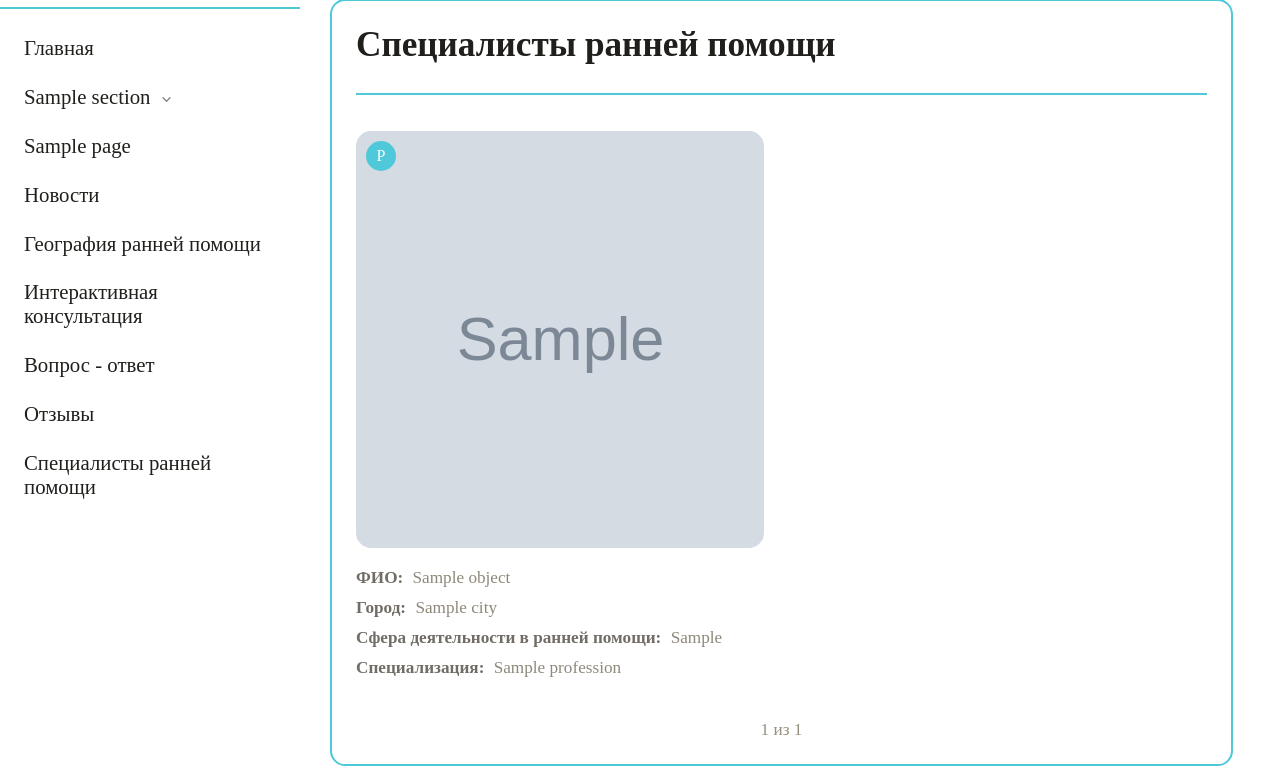
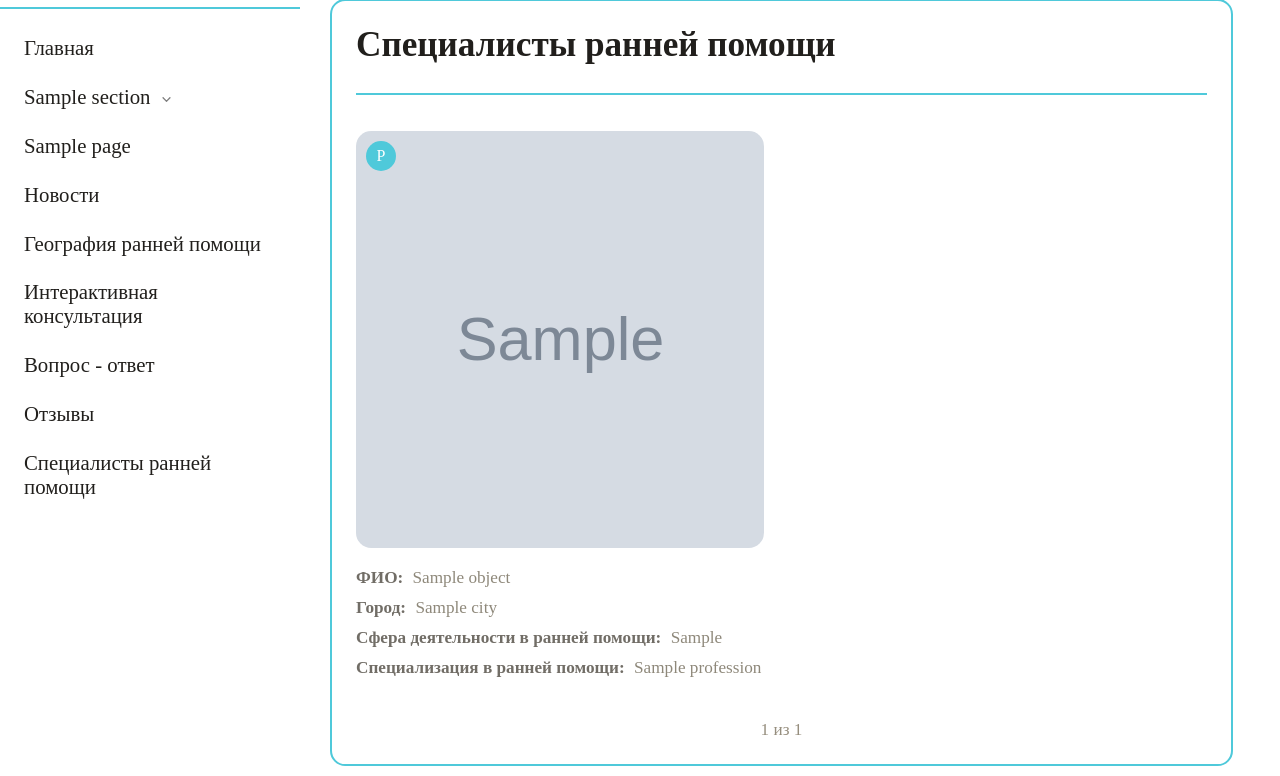
Before and after one commit to Mhexlet/orcr, a Django app: template specialists/templates/specialists/specialists.html in a window 1280 px wide. Shown: the part 191-967 px from the top of the page. Run offline with Django 4.2, Linux system fonts and the light colour scheme; tables that the repository leaves empty hold one stand-in row (values such as "Sample post"); the template is opened without the code that fills it: values that come from a table or form of the project are taken from there, most other values are stand-ins (such as "Sample title", 1, 10 or a date in 2020); grey boxes marked "Sample" are stand-in pictures; parts of the project's set-up code (start-up, migrations or seed data) failed here and were passed over; some libraries are stand-ins or nearby versions.

Commit message:
Специализация в ранней помощи

```diff
--- a/specialists/templates/specialists/specialists.html
+++ b/specialists/templates/specialists/specialists.html
@@ -26,7 +26,7 @@
             <span class="specialists-info-label">Сфера деятельности в ранней помощи: </span>{{ specialist.field_of_activity }}
         </div>
         <div class="specialists-info">
-            <span class="specialists-info-label">Специализация: </span>{{ specialist.profession }}
+            <span class="specialists-info-label">Специализация в ранней помощи: </span>{{ specialist.profession }}
         </div>
     </a>
     {% endfor %}
```
